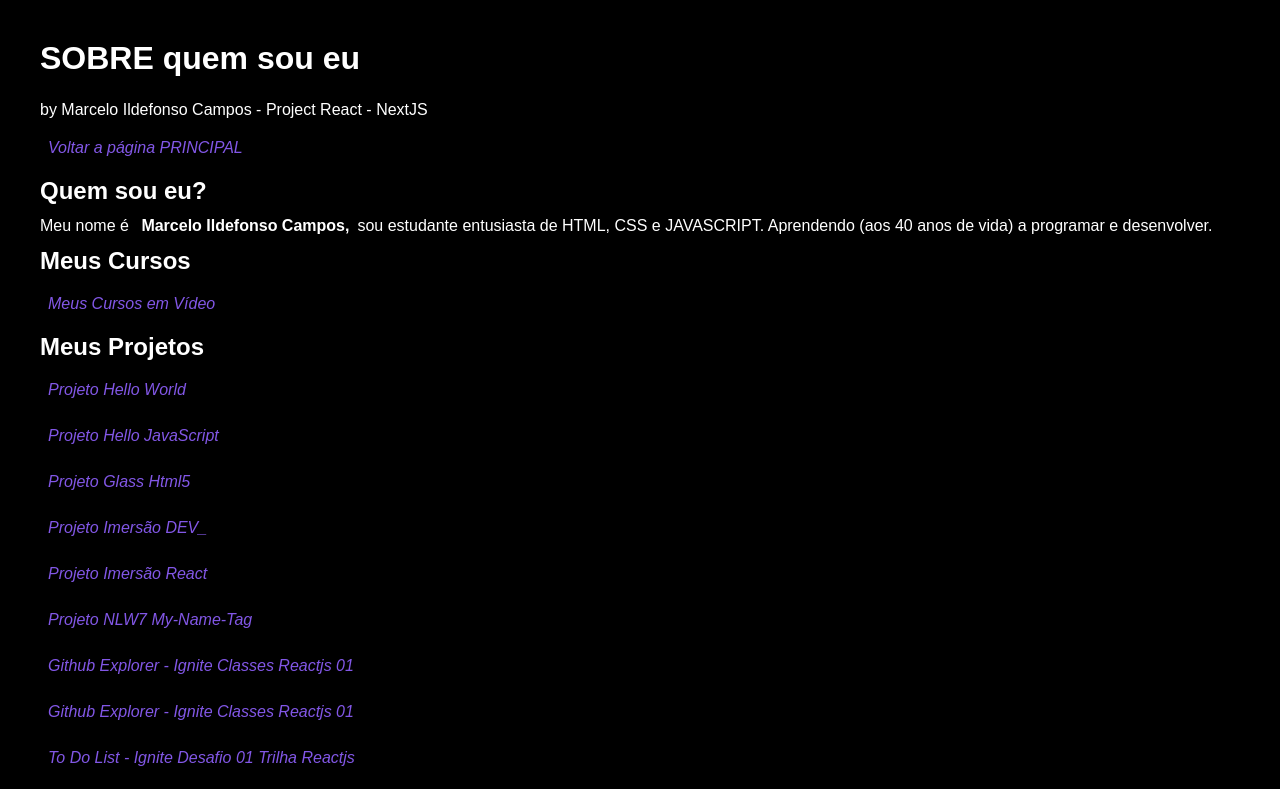
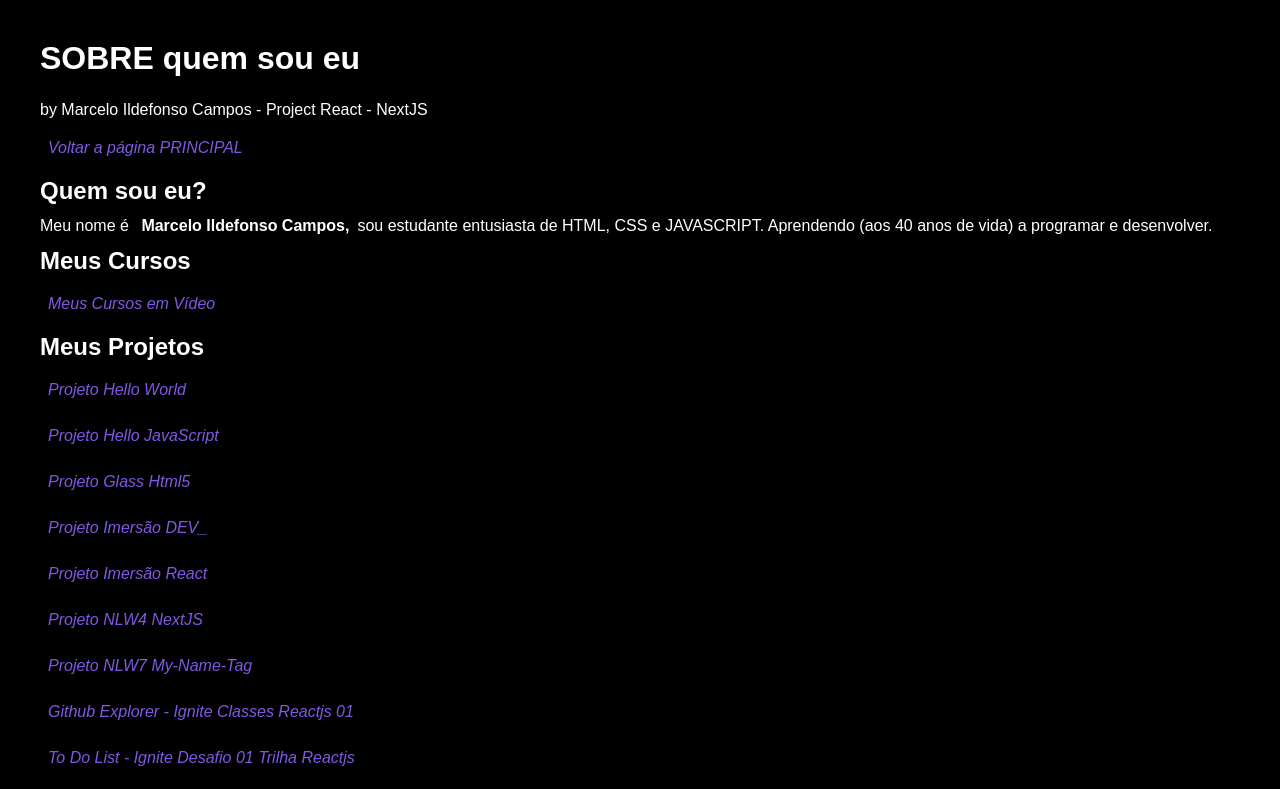
Before and after one commit to marceloicampos/desafio-react-nextjs, a Next.js app: page /about in a window 1280 px wide. Shown: the top 789 px of the page. Built offline with nearby package versions, Linux system fonts and the light colour scheme.

Commit message:
adding fixes

```diff
--- a/pages/about.js
+++ b/pages/about.js
@@ -20,8 +20,8 @@ function About() {
             <p><a href="https://marceloicampos.github.io/site-glass-html5/" target="_blank">Projeto Glass Html5</a></p>
             <p><a href="https://marceloicampos.github.io/alura-imersaodev03/" target="_blank">Projeto Imersão DEV_</a></p>
             <p><a href="https://imersao-react-quiz-html-css-git-main.marceloicampos.vercel.app/" target="_blank">Projeto Imersão React</a></p>
-            <p><a href="https://miy-nlw-04-nextjs-git-main-marceloicampos.vercel.app/" target="_blank">Projeto NLW7 My-Name-Tag</a></p>
-            <p><a href="https://marceloicampos.github.io/nlw07-mynametag-html-css-js/" target="_blank">Github Explorer - Ignite Classes Reactjs 01</a></p>
+            <p><a href="https://miy-nlw-04-nextjs-git-main-marceloicampos.vercel.app/" target="_blank">Projeto NLW4 NextJS</a></p>
+            <p><a href="https://marceloicampos.github.io/nlw07-mynametag-html-css-js/" target="_blank">Projeto NLW7 My-Name-Tag</a></p>
             <p><a href="https://ignite-classes-reactjs-01-github-explorer.vercel.app/" target="_blank">Github Explorer - Ignite Classes Reactjs 01</a></p>
             <p><a href="https://ignite-desafio01-trilha-reactjs.vercel.app/" target="_blank">To Do List - Ignite Desafio 01 Trilha Reactjs</a></p>
             <h2>Como falar comigo?</h2>
```
